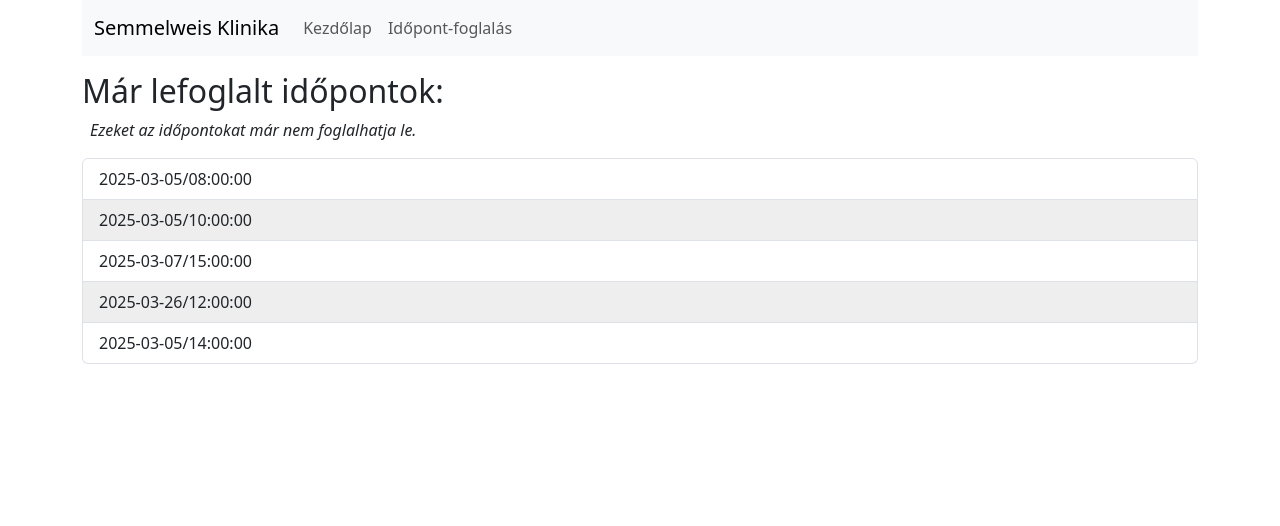
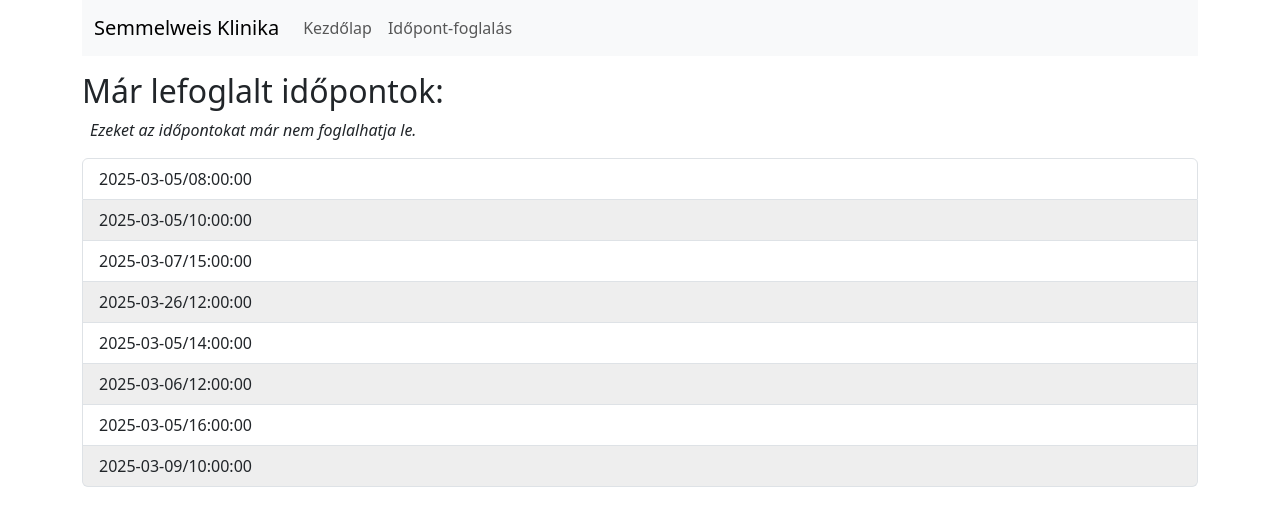
Before and after one commit to b0totmat/idopont-foglalas, a Vue app in the folder idopont-foglalas/: page / in a window 1280 px wide. Shown: the top 526 px of the page. Built offline with nearby package versions, Linux system fonts and the light colour scheme; data requests are answered from the project's data file.

Commit message:
Tesztek működnek

```diff
--- a/idopont-foglalas/db.json
+++ b/idopont-foglalas/db.json
@@ -34,6 +34,27 @@
       "name": "Cserepes Virág",
       "date": "2025-03-05",
       "time": "14:00:00"
+    },
+    {
+      "id": "05c7",
+      "mobile": "+36304417892",
+      "name": "Ő Zike",
+      "date": "2025-03-06",
+      "time": "12:00:00"
+    },
+    {
+      "id": "e2af",
+      "mobile": "+36204539149",
+      "name": "Mézga Géza",
+      "date": "2025-03-05",
+      "time": "16:00:00"
+    },
+    {
+      "id": "ec37",
+      "mobile": "+36309534567",
+      "name": "Mercz Imre",
+      "date": "2025-03-09",
+      "time": "10:00:00"
     }
   ]
 }
--- a/idopont-foglalas/src/stores/appointments.js
+++ b/idopont-foglalas/src/stores/appointments.js
@@ -1,10 +1,14 @@
-import { ref, computed } from 'vue'
+import { ref } from 'vue'
 import { defineStore } from 'pinia'
+import { useToast } from 'vue-toastification'
 
 import AppointmentService from '@/services/AppointmentService'
 
+const toast = useToast()
+
 export const useAppointmentStore = defineStore('appointment', () => {
   const appointments = ref([])
+  const errors = ref([])
 
   async function getAppointments() {
     try {
@@ -15,12 +19,66 @@ export const useAppointmentStore = defineStore('appointment', () => {
   }
 
   async function saveNewAppointment(appointment) {
-    try {
+    errors.value = []
+    let isValid = true
+
+    if(appointment.mobile === '') {
+      errors.value.push('A telefonszám mező kitöltése kötelező!')
+      isValid = false
+    }
+    if(appointment.name === '') {
+      errors.value.push('A név mező kitöltése kötelező!')
+      isValid = false
+    }
+    if(appointment.date === '') {
+      errors.value.push('Adjon meg érvényes dátumot!')
+      isValid = false
+    }
+    if(appointment.time === '') {
+      errors.value.push('Adjon meg időpontot!')
+      isValid = false
+    }
+
+    if(errors.value.length === 0 && isValid) {
+      toast.info('Sikeresen lefoglalta az időpontot!', {
+        position: "top-right",
+        timeout: 2970,
+        closeOnClick: true,
+        pauseOnFocusLoss: true,
+        pauseOnHover: false,
+        draggable: true,
+        draggablePercent: 0.6,
+        showCloseButtonOnHover: false,
+        hideProgressBar: true,
+        closeButton: "button",
+        icon: true,
+        rtl: false
+      })
+
+      try {
       await AppointmentService.insert(appointment)
     } catch(e) {
       console.log(e)
     }
+    } else {
+      for(const e of errors.value) {
+        toast.error(e, {
+          position: "top-right",
+          timeout: 2970,
+          closeOnClick: true,
+          pauseOnFocusLoss: true,
+          pauseOnHover: false,
+          draggable: true,
+          draggablePercent: 0.6,
+          showCloseButtonOnHover: false,
+          hideProgressBar: true,
+          closeButton: "button",
+          icon: true,
+          rtl: false
+        })
+      }
+    }
   }
 
-  return { appointments, getAppointments, saveNewAppointment }
+  return { appointments, getAppointments, saveNewAppointment, errors }
 })
--- a/idopont-foglalas/src/views/NewAppointmentView.vue
+++ b/idopont-foglalas/src/views/NewAppointmentView.vue
@@ -1,7 +1,6 @@
 <template>
   <div class="row">
     <div class="col">
-      <form>
       <div class="mb-3 form-floating">
         <input type="tel" class="form-control" id="tel" placeholder="Telefonszám" v-model="newAppointment.mobile">
         <label for="tel" class="form-label">Telefonszám</label>
@@ -16,8 +15,7 @@
           <option v-for="t in availableTimes" :value="t">{{ t }}</option>
         </select>
       </div>
-        <button class="btn btn-primary" @click="sendForm">Foglalás</button>
-      </form>
+      <button class="btn btn-primary" @click="sendForm()">Foglalás</button>
     </div>
   </div>
 </template>
@@ -25,9 +23,7 @@
 import { ref, onMounted } from 'vue'
 import { useAppointmentStore } from '@/stores/appointments.js'
 import { useRouter } from 'vue-router'
-import { useToast } from 'vue-toastification'
 
-const toast = useToast()
 const router = useRouter()
 
 const appointmentStore = useAppointmentStore()
@@ -57,64 +53,8 @@ async function getAvailableTimes() {
   }
 }
 
-async function sendForm(e) {
-  e.preventDefault()
-
-  let errors = []
-  let isValid = true
-
-  if(newAppointment.value.mobile === '') {
-    errors.push('A telefonszám cím mező kitöltése kötelező!')
-    isValid = false
-  }
-  if(newAppointment.value.name === '') {
-    errors.push('A név mező kitöltése kötelező!')
-    isValid = false
-  }
-  if(newAppointment.value.date === '') {
-    errors.push('Adjon meg érvényes dátumot!')
-    isValid = false
-  }
-  if(newAppointment.value.time === '') {
-    errors.push('Adjon meg időpontot!')
-    isValid = false
-  }
-
-  if(errors.length === 0 && isValid) {
-    toast.info('Sikeresen lefoglalta az időpontot!', {
-      position: "top-right",
-      timeout: 2970,
-      closeOnClick: true,
-      pauseOnFocusLoss: true,
-      pauseOnHover: false,
-      draggable: true,
-      draggablePercent: 0.6,
-      showCloseButtonOnHover: false,
-      hideProgressBar: true,
-      closeButton: "button",
-      icon: true,
-      rtl: false
-    })
-
+async function sendForm() {
   await appointmentStore.saveNewAppointment(newAppointment.value)
   router.push('/')
-  } else {
-    for(const e of errors) {
-      toast.error(e, {
-        position: "top-right",
-        timeout: 2970,
-        closeOnClick: true,
-        pauseOnFocusLoss: true,
-        pauseOnHover: false,
-        draggable: true,
-        draggablePercent: 0.6,
-        showCloseButtonOnHover: false,
-        hideProgressBar: true,
-        closeButton: "button",
-        icon: true,
-        rtl: false
-      })
-    }
-  }
 }
 </script>
```
Also changed, not shown: 1 other file (tests, documents, lock files or other folders). Lines whose indentation alone changed are shown as unchanged.
